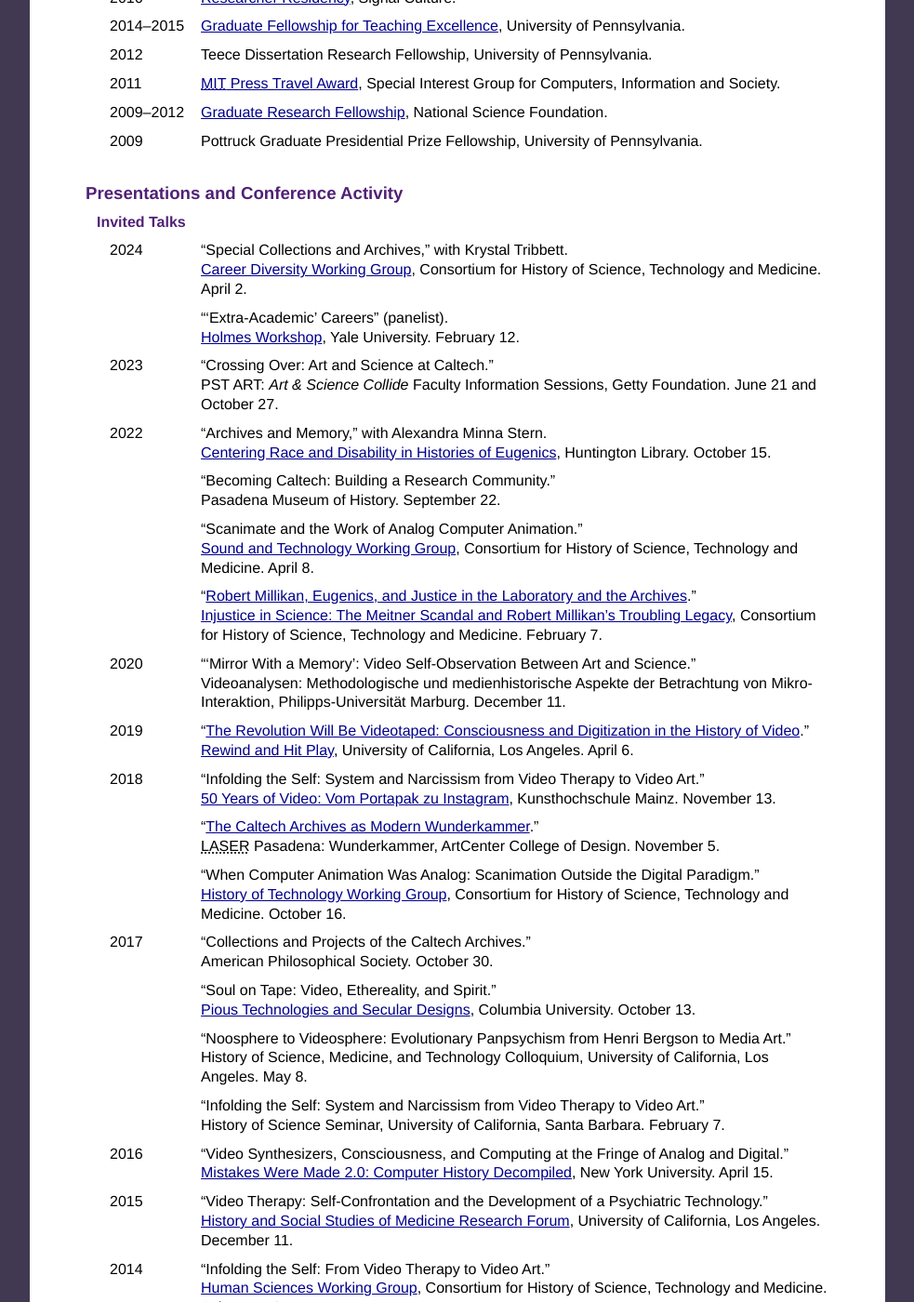
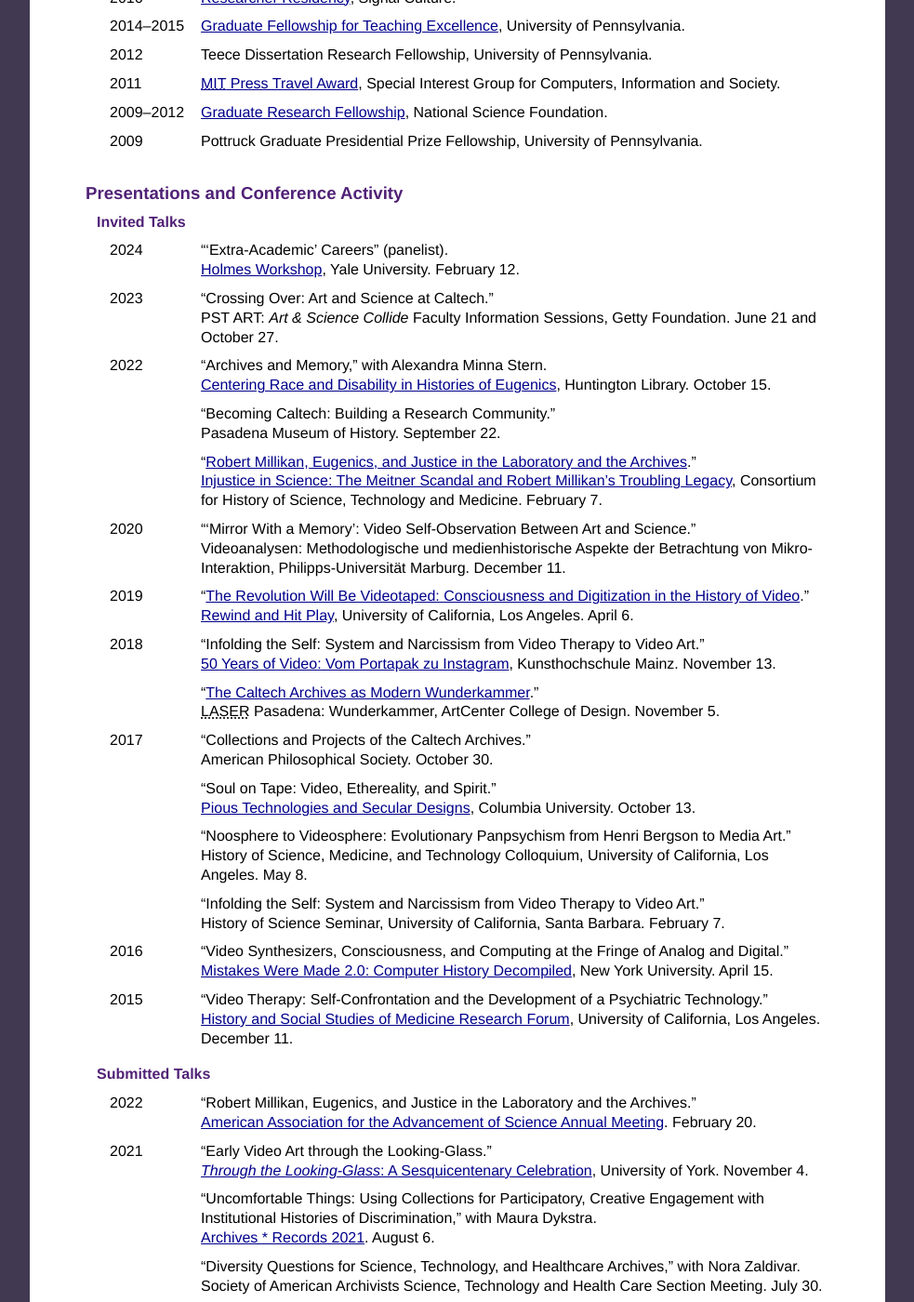
Before and after one commit to collopy/collopy.github.io, a Jekyll site: the page built from cv.html, in a window 1280 px wide and 1400 px high, scrolled down 2803 px. Shown: the whole window at 93% size, without its empty margins (148-1131 px from the left). Built offline with Jekyll 4.4.1, drawn with Linux system fonts in a browser that asks for light colours; some of the changed text lies outside the part shown.

Commit message:
Commented out Consortium working groups

```diff
--- a/cv.html
+++ b/cv.html
@@ -1173,7 +1173,7 @@
 				Invited Talks
 			</h3>
 			<table>
-				<tr>
+				<!--<tr>
 					<td class="year" rowspan="2">
 						2024
 					</td>
@@ -1181,8 +1181,11 @@
 						“Special Collections and Archives,” with Krystal Tribbett.<br>
 						<a href="https://www.chstm.org/content/career-diversity">Career Diversity Working Group</a>, Consortium for History of Science, Technology and Medicine. April 2.
 					</td>
-				</tr>
-				<tr>
+				</tr>-->
+				<tr>
+					<td class="year">
+						2024
+					</td>
 					<td>
 						“‘Extra-Academic’ Careers” (panelist).<br>
 						<a href="https://hshm.yale.edu/events/holmes-workshops">Holmes Workshop</a>, Yale University. February 12.
@@ -1198,7 +1201,7 @@
 					</td>
 				</tr>
 				<tr>
-					<td class="year" rowspan="4">
+					<td class="year" rowspan="3">
 						2022
 					</td>
 					<td>
@@ -1212,12 +1215,12 @@
 						Pasadena Museum of History. September 22.
 					</td>
 				</tr>
-				<tr>
+				<!--<tr>
 					<td>
 						“Scanimate and the Work of Analog Computer Animation.”<br>
 						<a href="https://www.chstm.org/content/sound-and-technology">Sound and Technology Working Group</a>, Consortium for History of Science, Technology and Medicine. April 8.
 					</td>
-				</tr>
+				</tr>-->
 				<tr>
 					<td>
 						“<a href="https://www.youtube.com/watch?v=dBFwpXSKuE8&t=4m42s">Robert Millikan, Eugenics, and Justice in the Laboratory and the Archives</a>.”<br>
@@ -1257,7 +1260,7 @@
 					</td>
 				</tr>-->
 				<tr class="resumehide">
-					<td class="year" rowspan="3">
+					<td class="year" rowspan="2">
 						2018
 					</td>
 					<td>
@@ -1271,12 +1274,12 @@
 						<abbr title="Leonardo Art Science Evening Rendezvous">LASER</abbr> Pasadena: Wunderkammer, ArtCenter College of Design. November 5.
 					</td>
 				</tr>
-				<tr class="resumehide">
+				<!--<tr class="resumehide">
 					<td>
 						“When Computer Animation Was Analog: Scanimation Outside the Digital Paradigm.”<br>
 						<a href="https://www.chstm.org/content/history-technology">History of Technology Working Group</a>, Consortium for History of Science, Technology and Medicine. October 16.
 					</td>
-				</tr>
+				</tr>-->
 				<tr class="resumehide">
 					<td class="year" rowspan="4">
 						2017
@@ -1322,7 +1325,7 @@
 						<a href="http://guides.library.ucla.edu/library-special-collections/biomed/lecture-series">History and Social Studies of Medicine Research Forum</a>, University of California, Los Angeles. December 11.
 					</td>
 				</tr>
-				<tr class="resumehide">
+				<!--<tr class="resumehide">
 					<td class="year">
 						2014
 					</td>
@@ -1330,7 +1333,7 @@
 						“Infolding the Self: From Video Therapy to Video Art.”<br>
 						<a href="https://www.chstm.org/content/human-sciences">Human Sciences Working Group</a>, Consortium for History of Science, Technology and Medicine. February 19.
 					</td>
-				</tr>
+				</tr>-->
 			</table>
 		</div>
 		<div id="submitted">
```
Also changed, not shown: 1 other file.
